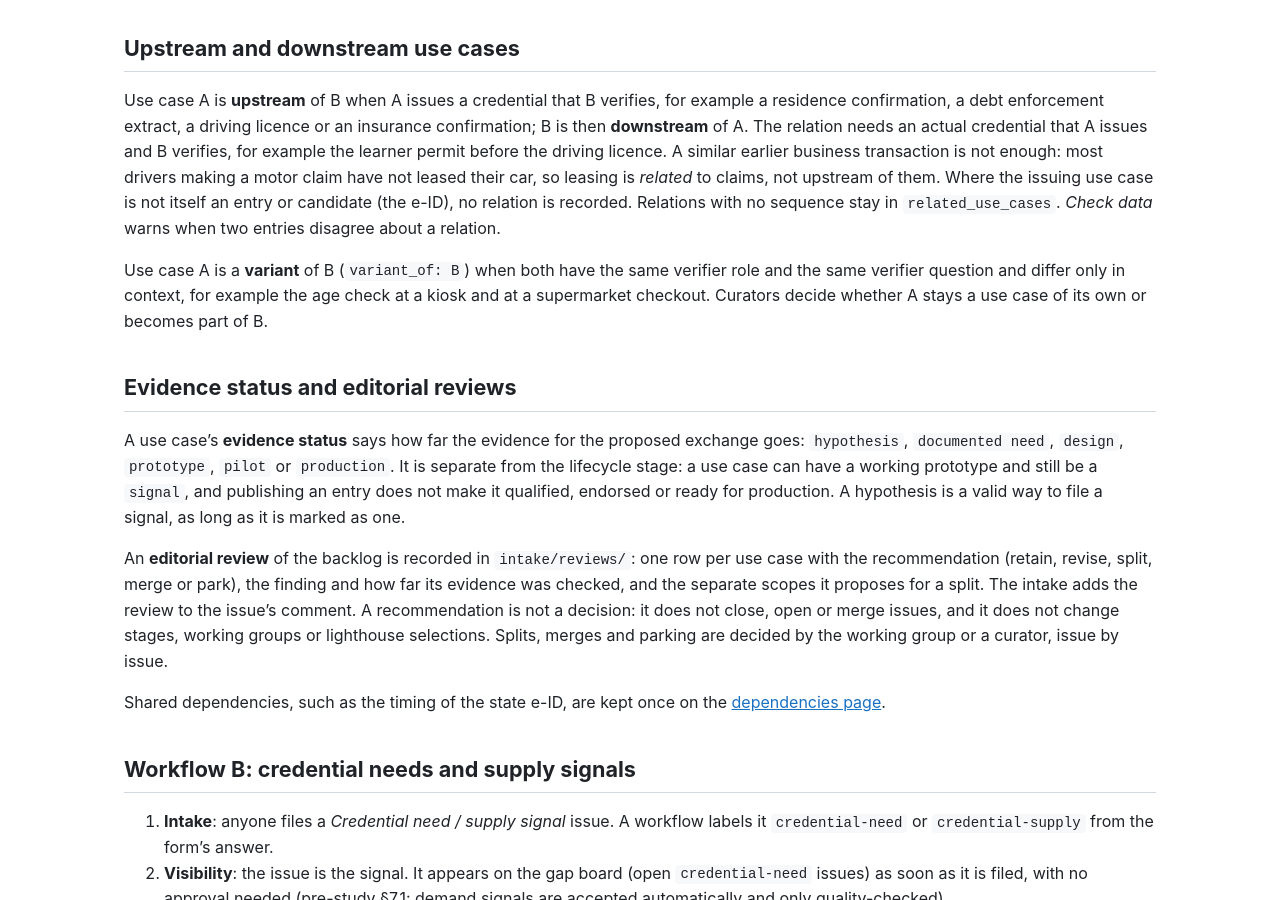
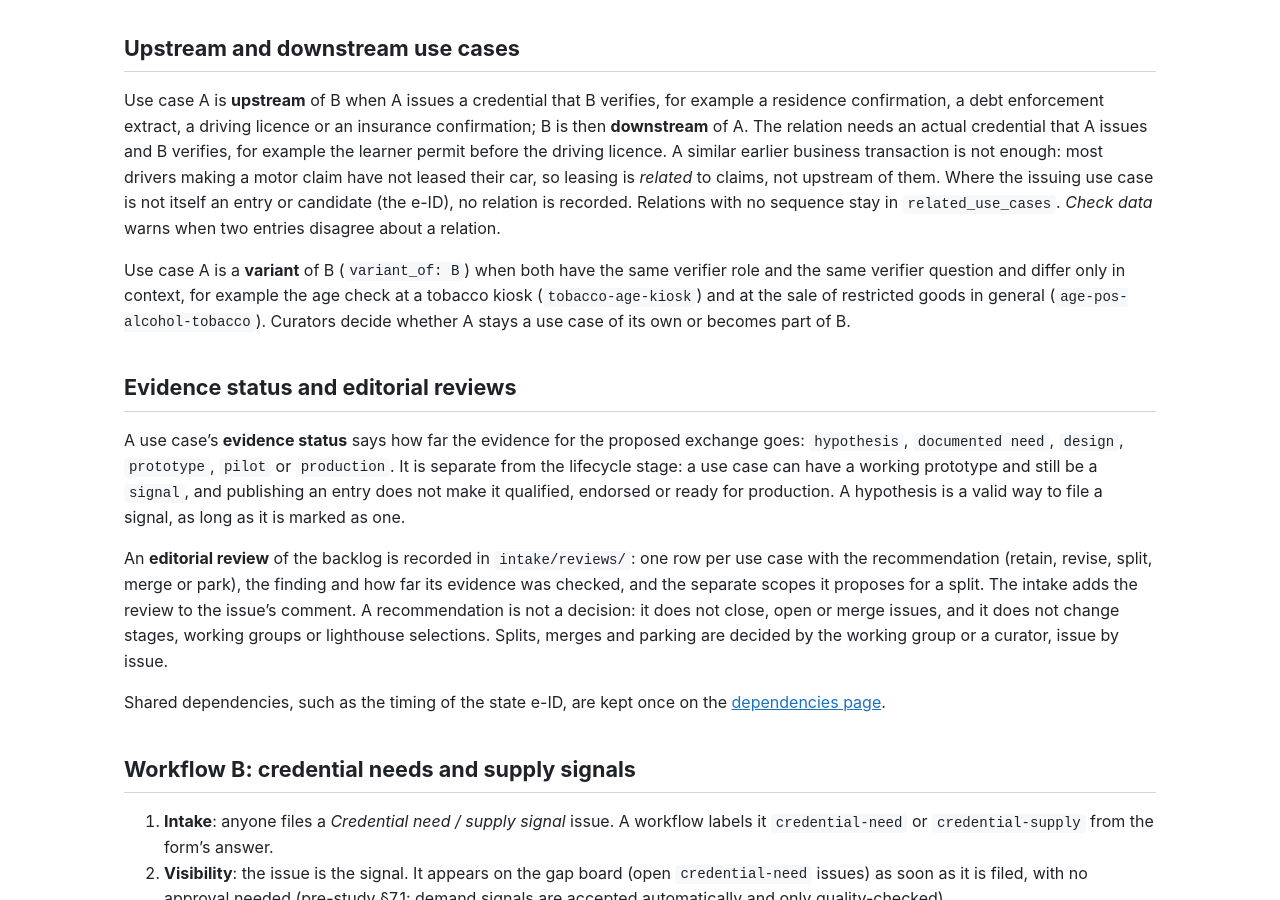
Before and after one commit to DIDAS-swiss/use-case-repository, a Jekyll site: the page built from GOVERNANCE.md, in a window 1280 px wide and 900 px high, scrolled down 3507 px. Built offline with Jekyll 4.4.1, drawn with Linux system fonts in a browser that asks for light colours; our own code applies the rules of GitHub Pages for plain Markdown files.

Commit message:
Use backlog use cases as the variant example

```diff
--- a/GOVERNANCE.md
+++ b/GOVERNANCE.md
@@ -162,7 +162,8 @@ disagree about a relation.
 
 Use case A is a **variant** of B (`variant_of: B`) when both have the same
 verifier role and the same verifier question and differ only in context, for
-example the age check at a kiosk and at a supermarket checkout. Curators decide
+example the age check at a tobacco kiosk (`tobacco-age-kiosk`) and at the sale of
+restricted goods in general (`age-pos-alcohol-tobacco`). Curators decide
 whether A stays a use case of its own or becomes part of B.
 
 ## Evidence status and editorial reviews
```
